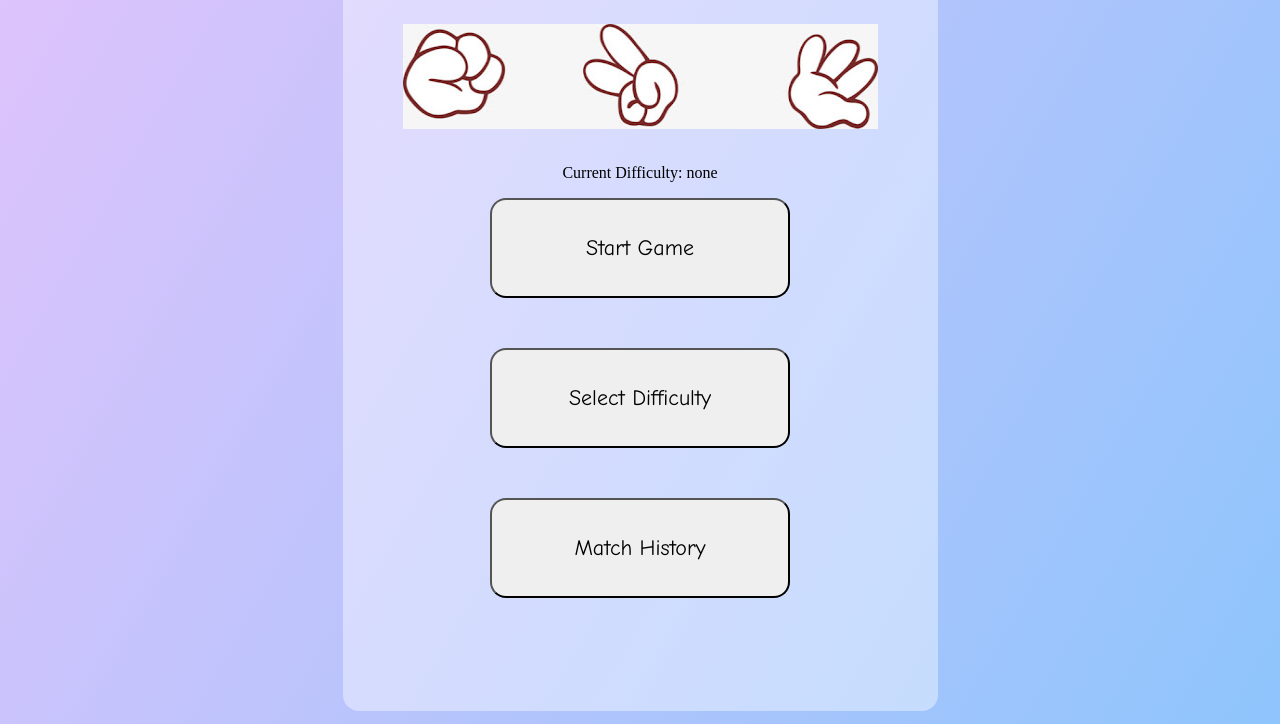
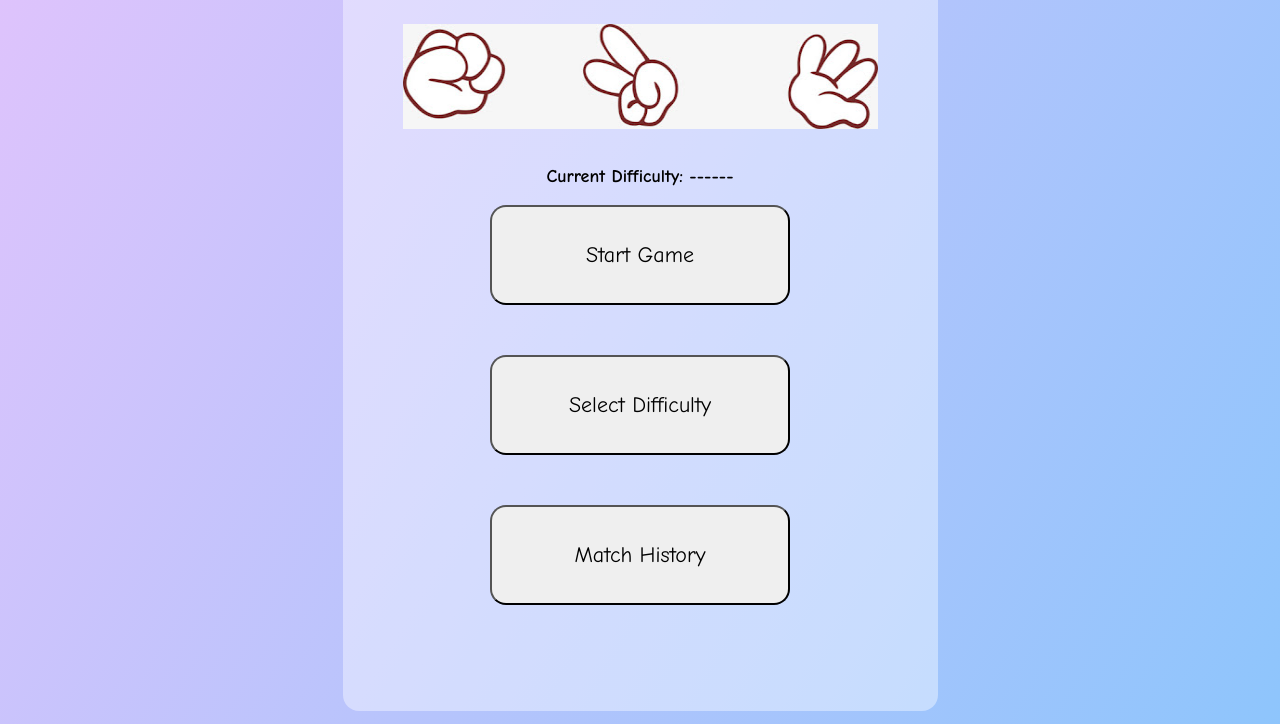
Before and after one commit to JasonAtYork/rock-paper-scissors1012, a website: page src/Front.html in a window 1280 px wide. Shown: the part 76-800 px from the top of the page. Drawn offline with Linux system fonts and the light colour scheme.

Commit message:
Coding in progress

```diff
--- a/src/Front.css
+++ b/src/Front.css
@@ -29,7 +29,11 @@ h1{
 }
 .CD{
     text-align: center;
+    font-family: Comic Sans MS;
+    font-size: 18px;
+    font-weight: bold;
 }
+
 .button{
     text-align: center;
     border-radius: 1rem;
--- a/src/Front.html
+++ b/src/Front.html
@@ -9,8 +9,8 @@
 <div id = "content">
     <h1>Rock Paper Scissors</h1>
     <img id = "img1" src = RPS1.jpg alt = "Rock Paper Scissors">
-    <div>
-        <p class = "CD">Current Difficulty: <span id = "difficulty">none</span></p>
+    <div class = "but">
+        <p class = "CD">Current Difficulty: <span id = "difficulty">------</span></p>
         <button class = "button" id="firstbutton" type = "submit">Start Game</button><br>
         <button class = "button" type = "submit">Select Difficulty</button><br>
         <button class = "button" type = "submit">Match History</button>
```
